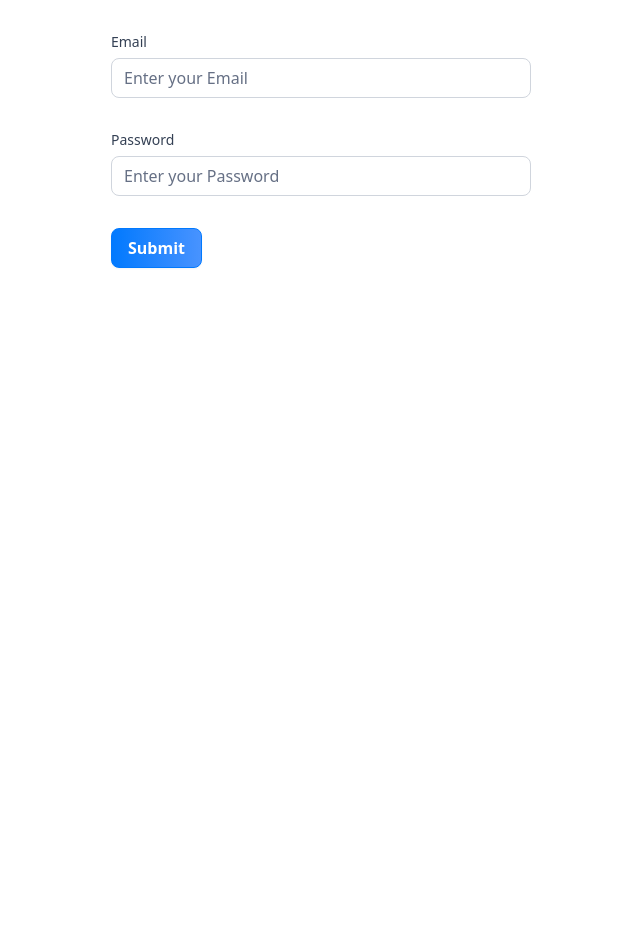
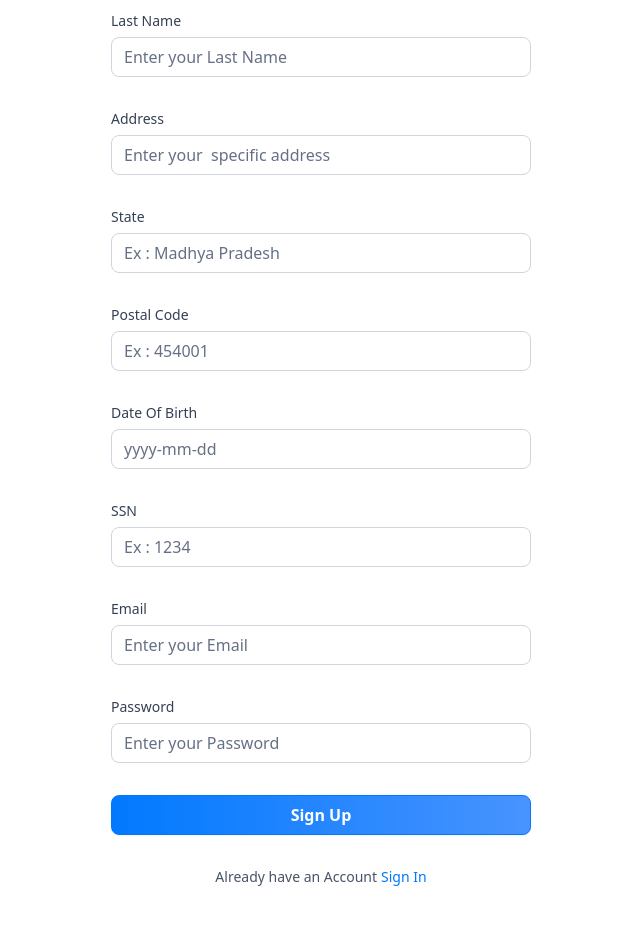
Before and after one commit to Priyanshx10/AstroMoney, a Next.js app: page /sign-up in a window 1280 px wide. Shown: the part 373-1298 px from the top of the page, without its empty margins (319-959 px from the left). Before the commit the page ends 800 px from the top, so only its background shows below. Built offline with nearby package versions, Linux system fonts and the light colour scheme.

Commit message:
Form is almost completed till 2.23

```diff
--- a/components/ui/AuthForm.tsx
+++ b/components/ui/AuthForm.tsx
@@ -19,26 +19,31 @@ import {
 import { Input } from "@/components/ui/input"
 import CustomInput from './CustomInput'
 import { authFormSchema } from '@/lib/utils'
+import { Loader2 } from 'lucide-react'
 
 const AuthForm = ({ type }:{ type : string }) => {
   const [user , setuser] = useState(null)
+  const [isLoading , setIsLoading] = useState(false);
+
+  const formSchema = authFormSchema(type)
 
     // 1. Define your form.
-    const form = useForm<z.infer<typeof authFormSchema>>({
-      resolver: zodResolver(authFormSchema),
+    const form = useForm<z.infer<typeof formSchema>>({
+      resolver: zodResolver(formSchema),
       defaultValues: {
         email: "",
-        password: "",
-        username: '',
+        password: ""
 
       },
     })
 
     // 2. Define a submit handler.
-    function onSubmit(values: z.infer<typeof authFormSchema>) {
+    function onSubmit(values: z.infer<typeof formSchema>) {
       // Do something with the form values.
       // ✅ This will be type-safe and validated.
+      setIsLoading(true);
       console.log(values)
+      setIsLoading(false);
     }
 
   return (
@@ -72,12 +77,72 @@ const AuthForm = ({ type }:{ type : string }) => {
         ):(
           <>
                 <Form {...form}>
-                  <form onSubmit={form.handleSubmit(onSubmit)} className="space-y-8">
+                  <form onSubmit={form.handleSubmit(onSubmit)}
+                  className="space-y-8" >
+
+                    {type === 'sign-up' && (
+                      <>
+                          <CustomInput control={form.control}
+                          name="firstName"  label= "First Name"
+                          placeholder="Enter your First Name" />
+
+                           <CustomInput control={form.control}
+                          name="lastName"  label= "Last Name"
+                          placeholder="Enter your Last Name" />
+
+                          <CustomInput control={form.control}
+                          name="address1"  label= "Address"
+                          placeholder="Enter your  specific address" />
+
+                           <CustomInput control={form.control}
+                          name="state"  label= "State"
+                          placeholder="Ex : Madhya Pradesh" />
+
+                          <CustomInput control={form.control}
+                          name="postalCode"  label= "Postal Code"
+                          placeholder="Ex : 454001" />
+
+                           <CustomInput control={form.control}
+                          name="dateOfBirth"  label= "Date Of Birth"
+                          placeholder="yyyy-mm-dd" />
+
+                          <CustomInput control={form.control}
+                          name="ssn"  label= "SSN"
+                          placeholder="Ex : 1234" />
+                      </>
+                    )}
+
                 <CustomInput control={form.control} name="email"  label= "Email" placeholder="Enter your Email"  />
                 <CustomInput control={form.control} name="password"  label= "Password" placeholder="Enter your Password"  />
-                <Button type="submit" className='form-btn'>Submit</Button>
+
+                <div className='flex flex-col gap-4'>
+                  <Button type="submit" className='form-btn' disabled={isLoading}>
+                    { isLoading ? (
+                      <>
+                        <Loader2 size={20} className=' animate-spin'/> &nbsp;
+                        Loading...
+                      </>
+                      )  : type === 'sign-in'
+                      ? 'Sign In' : 'Sign Up'
+                    }
+                  </Button>
+                </div>
+
               </form>
-    </Form>
+            </Form>
+
+
+            <footer className='flex justify-center gap-1'>
+              <p className='text-14 font-normal text-gray-600'> {type === 'sign-in'
+                ? "Dont have an Account"
+                : "Already have an Account"
+              }</p>
+              <Link href={type === 'sign-in' ? '/sign-up'
+                : '/sign-in'} className='form-link'>
+                {type === 'sign-in' ? 'Sign Up' : 'Sign In'}
+              </Link>
+            </footer>
+
           </>
         )}
     </section>
--- a/components/ui/CustomInput.tsx
+++ b/components/ui/CustomInput.tsx
@@ -5,9 +5,11 @@ import  { Control, FieldPath } from 'react-hook-form';
 import { z } from 'zod';
 import { authFormSchema } from '@/lib/utils';
 
+const formSchema = authFormSchema('sign-in')
+
 interface CustomInput {
-    control: Control <z.infer<typeof authFormSchema>>,
-    name : FieldPath <z.infer<typeof authFormSchema>>,
+    control: Control <z.infer<typeof formSchema>>,
+    name : FieldPath <z.infer<typeof formSchema>>,
     label: string,
     placeholder: string
 }
--- a/lib/utils.ts
+++ b/lib/utils.ts
@@ -195,8 +195,16 @@ export const getTransactionStatus = (date: Date) => {
   return date > twoDaysAgo ? "Processing" : "Success";
 };
 
-export const authFormSchema = z.object({
+export const authFormSchema = (type: string) => z.object({
+ // both
+  firstName  : type==="sign-in" ?  z.string().optional() : z.string().min(3),
+  lastName : type==="sign-in" ?  z.string().optional() : z.string().min(3),
+  address1 : type==="sign-in" ?  z.string().optional() : z.string().max(50),
+  state : type==="sign-in" ?  z.string().optional() : z.string().min(2).min(2),
+  postalCode : type==="sign-in" ?  z.string().optional() : z.string().min(6).max(6),
+  dateOfBirth : type==="sign-in" ?  z.string().optional() : z.string().min(3),
+  ssn: type==="sign-in" ?  z.string().optional() : z.string().min(3),
+ // sign in
   email: z.string().email(),
   password: z.string().min(8),
-  username: z.string().min(8)
 })
```
